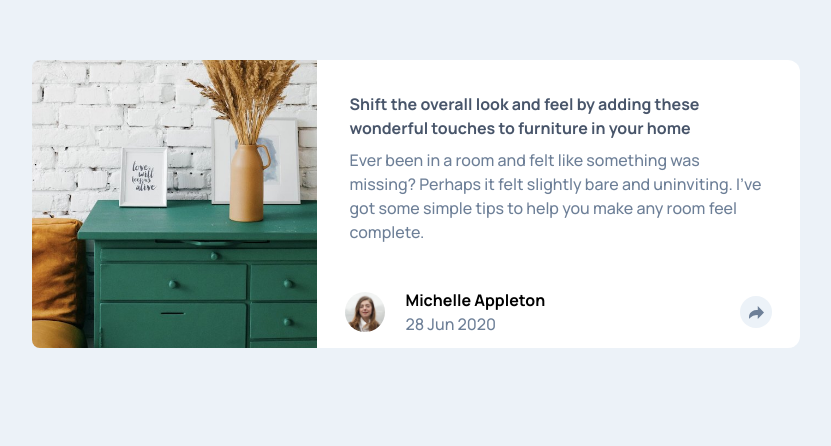
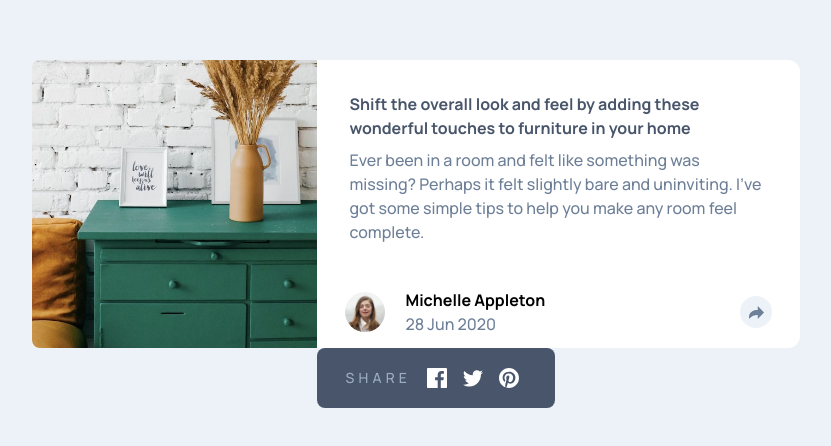
Before and after one commit to devggui/article-preview, a website: page index.html in a window 1280 px wide. Shown: the part 196-642 px from the top of the page, without its empty margins (224-1055 px from the left). Drawn offline with nearby package versions, Linux system fonts and the light colour scheme.

Commit message:
feat: float button

```diff
--- a/index.html
+++ b/index.html
@@ -24,7 +24,7 @@
         </div>
 
         <!-- Profile -->
-        <div class="flex flex-row items-center justify-between px-7 py-3 rounded-b-lg lg:rounded-bl-none" id="personContent">
+        <div class="flex flex-row items-center justify-between px-7 py-3 rounded-b-lg lg:rounded-bl-none lg:relative" id="personContent">
           <div class="flex flex-row items-center justify-center">
             <img class="w-10 h-10 rounded-full mr-5" src="./images/avatar-michelle.jpg" alt="">
             <div class="flex flex-col">
@@ -50,6 +50,16 @@
           </div>
         </div>
 
+        <!-- Share float -->
+        <div class="flex flex-row items-center justify-between px-7 py-5 bg-[var(--Very-Dark-Grayish-Blue)] rounded-lg absolute" id="shareContent">
+          <div class="flex flex-row items-center justify-center">
+            <span class="pr-2 text-sm tracking-[.30em] font-medium text-[var(--Grayish-Blue)]">SHARE</span>
+            <a href="https://facebook.com" target="_blank"><img class="px-2" src="./images/icon-facebook.svg" alt="Logotipo do facebook"></a>
+            <a href="https://twitter.com" target="_blank"><img class="px-2" src="./images/icon-twitter.svg" alt="Logotipo do twitter"></a>
+            <a href="https://pinterest.com" target="_blank"><img class="px-2" src="./images/icon-pinterest.svg" alt="Logotipo do pinterest"></a>
+          </div>
+        </div>
+
       </div>
     </div>
   </main>
```
